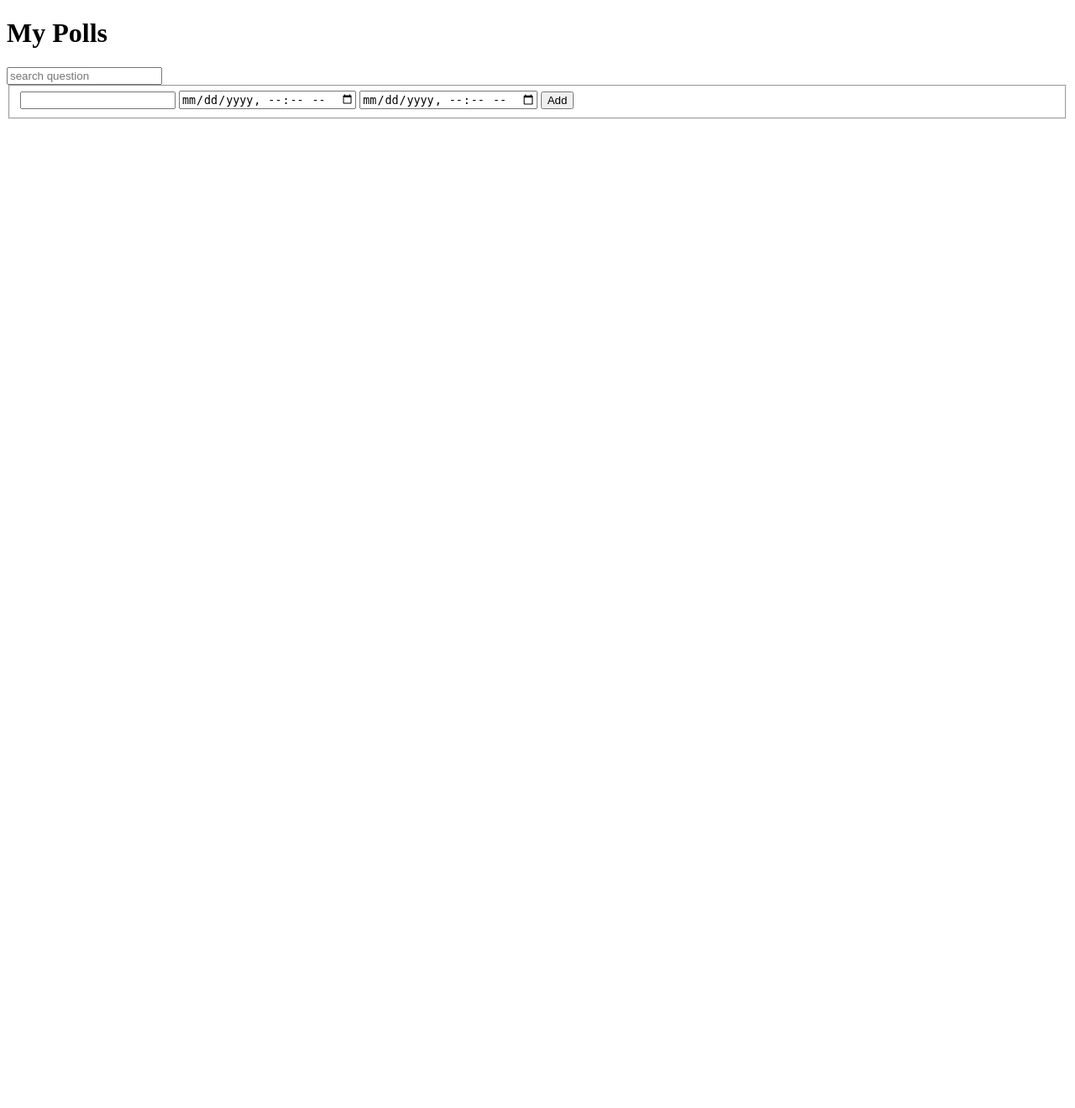
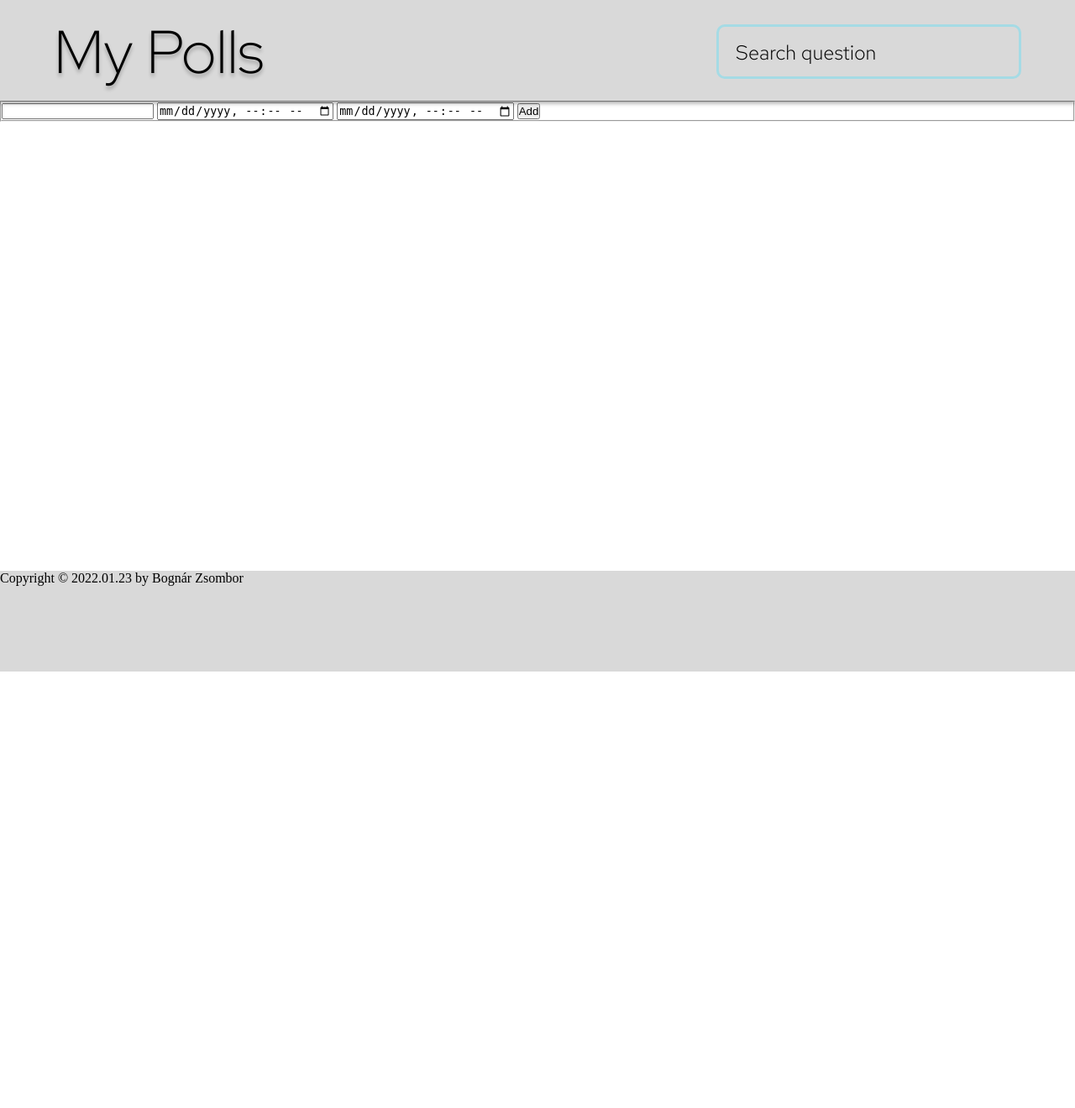
Before and after one commit to BognarZsombor/test_django, a Django app: page /polls/ in a window 1280 px wide. Shown: the whole page at 84% size. Before the commit the page ends 142 px from the top, so only its background shows below. Run offline with Django 4.2, Linux system fonts and the light colour scheme; data that the repository does not hold is empty.

Commit message:
started the css

```diff
--- a/mysite/polls/static/polls/style.css
+++ b/mysite/polls/static/polls/style.css
@@ -1,7 +1,89 @@
-body {
-    background: white url("images/background.gif") no-repeat;
+* {
+    margin: 0;
+    padding: 0;
 }
 
-li a {
-    color: green;
+#header {
+    position: sticky;
+    width: 100%;
+    height: 120px;
+    left: 0px;
+    top: 0px;
+
+    background: #D9D9D9;
+    mix-blend-mode: normal;
+    box-shadow: 0px 4px 4px rgba(0, 0, 0, 0.25);
 }
+
+#header_title {
+    position: absolute;
+    width: 412px;
+    height: 122px;
+    left: 5%;
+    top: 0px;
+
+    font-family: 'Red Hat Display', sans-serif;
+    font-style: normal;
+    font-weight: normal;
+    font-size: 72px;
+    line-height: 95px;
+    display: flex;
+    align-items: center;
+    text-align: center;
+
+    color: #000000;
+
+    text-shadow: 0px 4px 4px rgba(0, 0, 0, 0.25);
+}
+
+#header_search {
+    position: absolute;
+    width: 363px;
+    height: 65px;
+    right: 5%;
+    top: 29px;
+
+    background: #D9D9D9;
+    border: 3px solid #A5DBE5;
+    box-sizing: border-box;
+    border-radius: 10px;
+}
+
+#header_search::placeholder {
+    position: absolute;
+    width: 328px;
+    height: 65px;
+    left: 20px;
+    top: 15px;
+
+    font-family: 'Red Hat Text', sans-serif;
+    font-style: normal;
+    font-weight: normal;
+    font-size: 24px;
+    line-height: 32px;
+    display: flex;
+    align-items: center;
+
+    color: #000000;
+}
+
+footer {
+    position: sticky;
+    width: 100%;
+    height: 120px;
+    left: 0px;
+    bottom: 0px;
+
+    background: #D9D9D9;
+    mix-blend-mode: normal;
+}
+
+
+
+
+
+
+
+#content {
+    height: 1080px;
+}
--- a/mysite/polls/templates/polls/footer.html
+++ b/mysite/polls/templates/polls/footer.html
@@ -0,0 +1,6 @@
+<footer>
+    <div id="footer">
+        <span id="footer_left">Copyright &copy; 2022.01.23</span>
+        <span id="footer_right">by Bognár Zsombor</span>
+    </div>
+</footer>
--- a/mysite/polls/templates/polls/header.html
+++ b/mysite/polls/templates/polls/header.html
@@ -1,6 +1,8 @@
 <header>
-    <h1>My Polls</h1>
-    <form action="" method="get">
-        <input type="text" name="search" id="search" placeholder="search question">
-    </form>
+    <div id="header">
+        <h1 id="header_title">My Polls</h1>
+        <form action="{% url 'polls:index' %}" method="get">
+            <input type="text" name="search" id="header_search" placeholder="Search question">
+        </form>
+    </div>
 </header>
--- a/mysite/polls/templates/polls/index.html
+++ b/mysite/polls/templates/polls/index.html
@@ -4,10 +4,15 @@
     <meta charset="UTF-8">
     <meta http-equiv="X-UA-Compatible" content="IE=edge">
     <meta name="viewport" content="width=device-width, initial-scale=1.0">
-    <title>My Polls</title>
 
     {% load static %}
     <link rel="stylesheet" href="{% static 'polls/style.css' %}">
+    <link rel="preconnect" href="https://fonts.googleapis.com">
+    <link rel="preconnect" href="https://fonts.gstatic.com" crossorigin>
+    <link href="https://fonts.googleapis.com/css2?family=Red+Hat+Display:wght@300&display=swap" rel="stylesheet">
+    <link href="https://fonts.googleapis.com/css2?family=Red+Hat+Display:wght@300&family=Red+Hat+Text:wght@300&display=swap" rel="stylesheet">
+
+    <title>My Polls</title>
 </head>
 <body>
     {% include 'polls/header.html' %}
--- a/mysite/polls/views.py
+++ b/mysite/polls/views.py
@@ -66,7 +66,7 @@ def index(request):
 
 def vote(request, question_id):
     question = get_object_or_404(Question, pk=question_id)
-    if 'choice' in request.content_params:
+    if request.POST.get('choice'):
         try:
             selected_choice = question.choice_set.get(pk=request.POST['choice'])
         except (KeyError, Choice.DoesNotExist):
@@ -78,12 +78,16 @@ def vote(request, question_id):
             selected_choice.votes += 1
             selected_choice.save()
             return HttpResponseRedirect(reverse('polls:detail', args=(question.id,)))
-    elif 'choice_text' in request.content_params:
+    elif request.POST.get('choice_text'):
         choice_text = request.POST.get('choice_text')
         if choice_text:
             question.choice_set.create(choice_text=choice_text)
-            return HttpResponseRedirect(reverse('polls:detail', args=(question.id,)))
+            return HttpResponseRedirect(reverse('polls:vote', args=(question.id,)))
         else:
-            return render(request, 'polls/index.html', {
+            return render(request, 'polls/vote.html', {
                 'error_message': "Error, your choice wasn't posted."
             })
+    else:
+        return render(request, 'polls/vote.html', {
+            'question': question,
+        })
```
Also changed, not shown: mysite/polls/templates/polls/detail.html (+23 -0 lines), mysite/polls/templates/polls/vote.html (+14 -0 lines).
